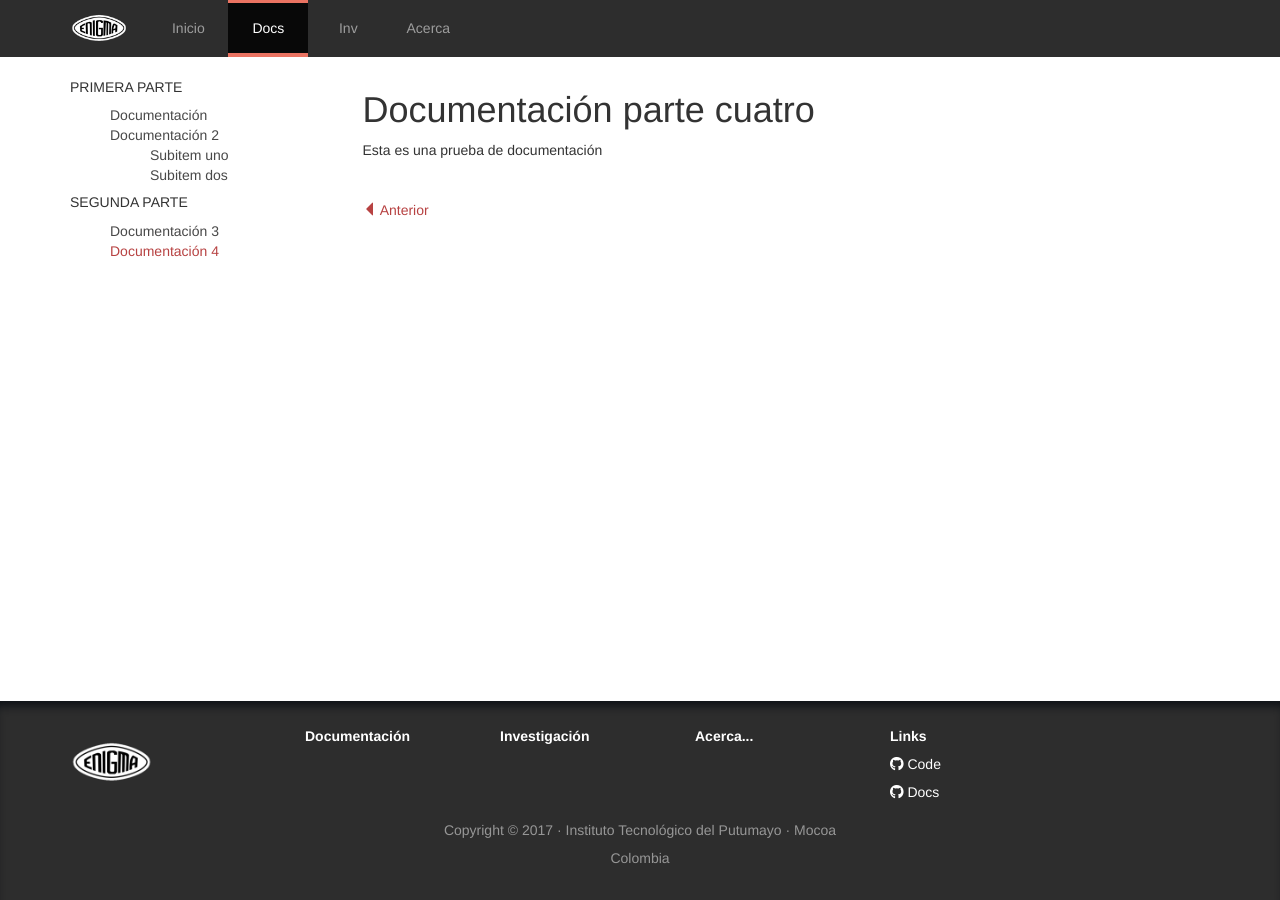
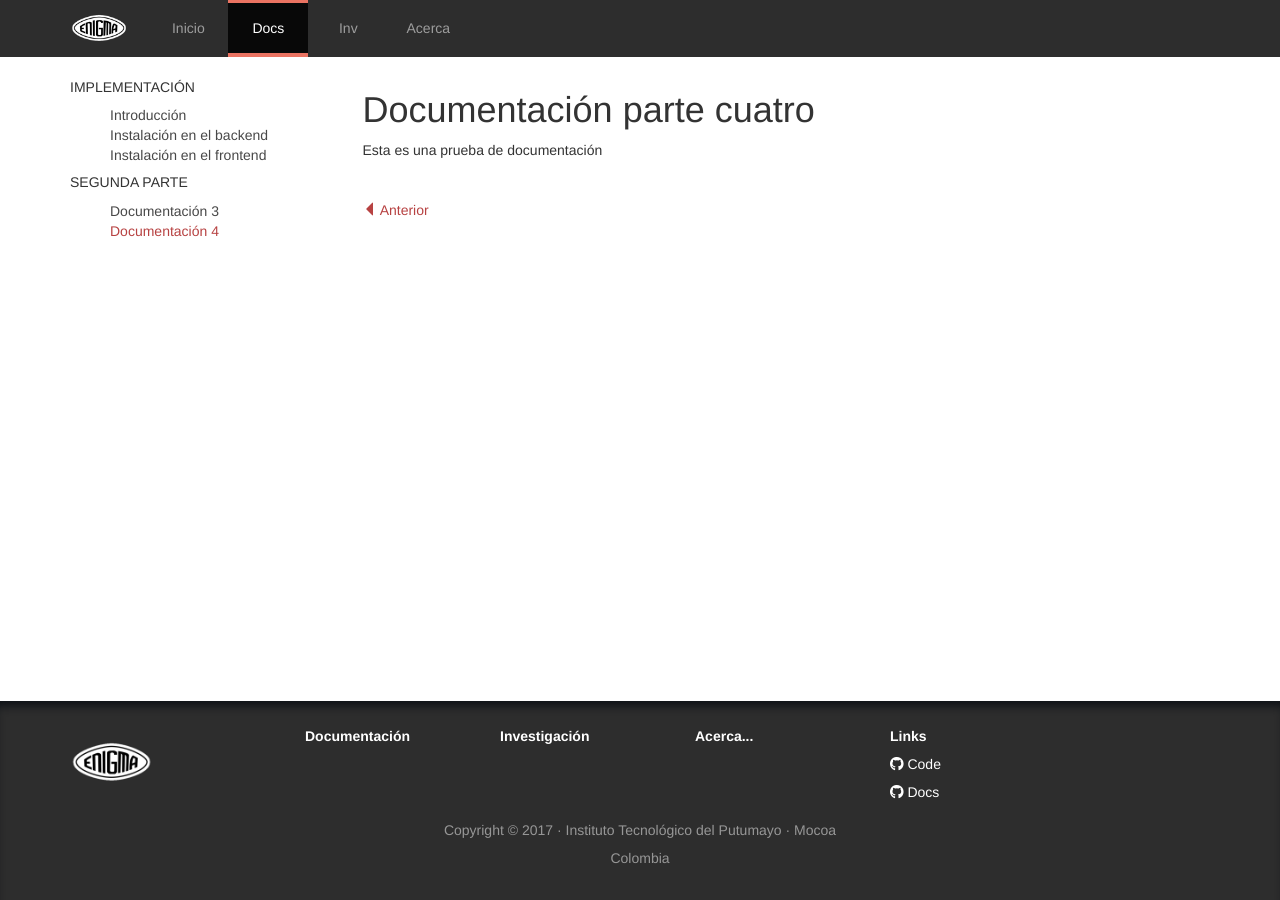
Before and after one commit to kalliche/enigma, a Jekyll site: the page built from docs/doc-parte-cuatro.md, in a window 1280 px wide. Built offline with Jekyll 4.4.1, drawn with Linux system fonts in a browser that asks for light colours; nearby versions of some CDN libraries.

Commit message:
avances docs

```diff
--- a/_data/menu_docs.json
+++ b/_data/menu_docs.json
@@ -1,24 +1,18 @@
 [
   {
-    "title": "PRIMERA PARTE",
+    "title": "IMPLEMENTACIÓN",
     "items": [
       {
-        "id": "documentation",
-        "title": "Documentación"
+        "id": "introduccion",
+        "title": "Introducción"
       },
       {
-        "id": "doc-parte-dos",
-        "title": "Documentación 2",
-        "subitems": [
-          {
-            "id": "subitem-uno",
-            "title": "Subitem uno"
-          },
-          {
-            "id": "subitem-dos",
-            "title": "Subitem dos"
-          }
-        ]
+        "id": "instalacion-backend",
+        "title": "Instalación en el backend"
+      },
+      {
+        "id": "instalacion-frontend",
+        "title": "Instalación en el frontend"
       }
     ]
   },
--- a/_includes/top_navbar.html
+++ b/_includes/top_navbar.html
@@ -15,7 +15,7 @@
     <div id="menu-superior" class="collapse navbar-collapse">
       <ul class="nav navbar-nav">
         <li {% if page.sectionid == 'home' %} class="active" {% endif %}><a href="{% if page.sectionid != 'home' %}{{ '../' }}{% endif %}">Inicio</a></li>
-        <li {% if page.sectionid == 'docs' %} class="active" {% endif %}><a href="{{ site.baseurl }}/docs/documentation.html">Docs</a></li>
+        <li {% if page.sectionid == 'docs' %} class="active" {% endif %}><a href="{{ site.baseurl }}/docs/introduccion.html">Docs</a></li>
         <li {% if page.sectionid == 'inv' %} class="active" {% endif %}><a href="{{ site.baseurl }}/inv/investigation.html">Inv</a></li>
         <li {% if page.sectionid == 'about' %} class="active" {% endif %}><a href="{{ site.baseurl }}/about/about-project.html">Acerca</a></li>
       </ul>
--- /dev/null
+++ b/docs/instalacion-backend.md
@@ -0,0 +1,9 @@
+---
+id: instalacion-backend
+title: Instalación en el backend
+permalink: docs/instalacion-backend.html
+prev: introduccion.html
+next: instalacion-frontend.html
+---
+# Instalación en el backend
+Esta es una prueba de documentación
```
Also changed, not shown: about/about-project.md (+2 -2 lines), docs/doc-parte-dos.md (deleted, +0 -9 lines), docs/documentation.md (deleted, +0 -8 lines), docs/introduccion.md (added, +15 -0 lines), index.html (+6 -7 lines), img/backend-frontend.png (added).
